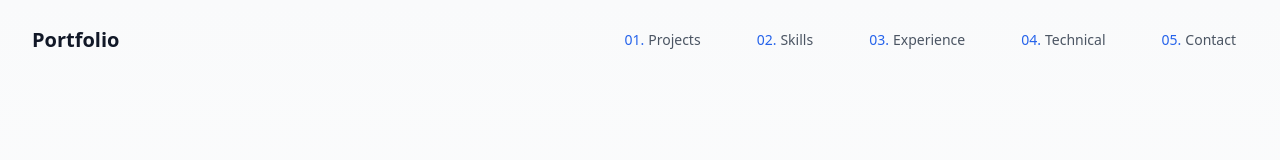
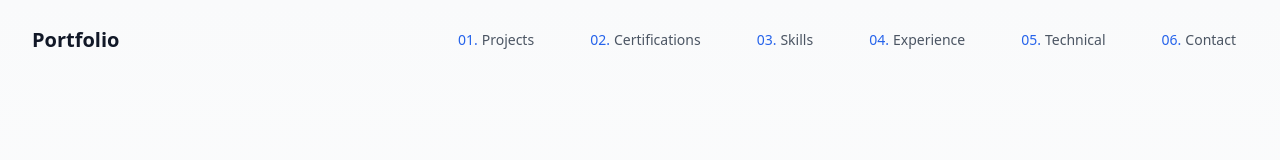
Before and after one commit to ajay-kumar2109/Myportfolio, a React (Vite) app: page / in a window 1280 px wide. Shown: the top 160 px of the page. Built offline with nearby package versions, Linux system fonts and the light colour scheme; the HTML template or start-up script is replaced by a standard one.

Commit message:
Update Navbar.jsx

```diff
--- a/src/components/Navbar.jsx
+++ b/src/components/Navbar.jsx
@@ -8,11 +8,12 @@ const Navbar = () => {
   const [isMobileMenuOpen, setIsMobileMenuOpen] = useState(false);
 
   const navItems = [
-    { name: "Projects", id: "about", number: "01" },
-    { name: "Skills", id: "skills", number: "02" },
-    { name: "Experience", id: "employment", number: "03" },
-    { name: "Technical", id: "technical", number: "04" },
-    { name: "Contact", id: "contact", number: "05" }
+    { name: "Projects", id: "projects", number: "01" },
+    { name: "Certifications", id: "Certifications", number: "02" },
+    { name: "Skills", id: "skills", number: "03" },
+    { name: "Experience", id: "employment", number: "04" },
+    { name: "Technical", id: "technical", number: "05" },
+    { name: "Contact", id: "contact", number: "06" }
   ];
 
   useEffect(() => {
```
